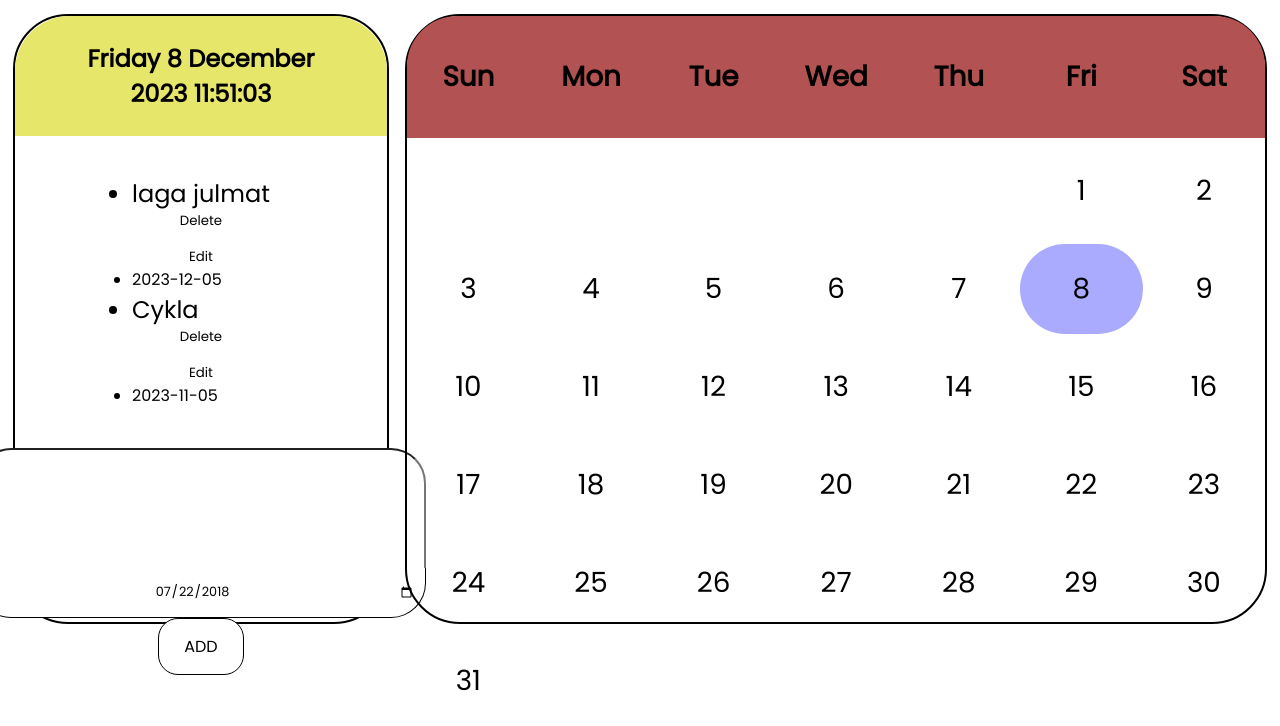
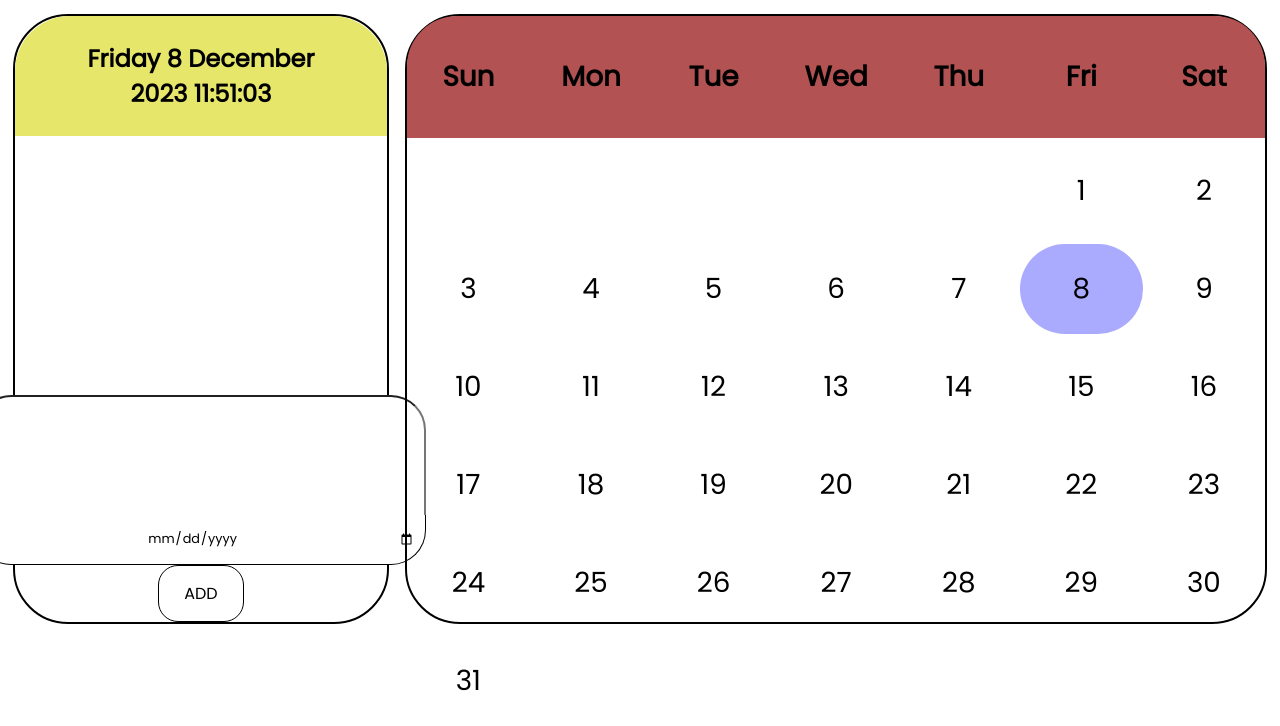
Before and after one commit to Vincent1Vincent2/Calendar, a website: page public/index.html in a window 1280 px wide. Shown: the part 135-861 px from the top of the page. Drawn offline with Linux system fonts and the light colour scheme.

Commit message:
updated index.html and main

```diff
--- a/public/index.html
+++ b/public/index.html
@@ -52,9 +52,7 @@
             class="chooseTodoDate"
             data-cy="todo-date-input"
             type="date"
-            value="2018-07-22"
-            min="2018-01-01"
-            max="2025-12-31"
+
           />
         </div>
         <button id="addTodo" class="addTodo" data-cy="save-todo-button">
--- a/public/main.js
+++ b/public/main.js
@@ -1,15 +1,6 @@
 window.addEventListener('DOMContentLoaded', main);
 
-let todos = [
-  {
-    title: 'laga julmat',
-    date: '2023-12-05',
-  },
-  {
-    title: 'Cykla',
-    date: '2023-11-05',
-  },
-];
+let todos = [];
 
 function main() {
   // load from LS
--- a/public/todos.js
+++ b/public/todos.js
@@ -45,19 +45,25 @@ function createTodoStructure() {
       createTodoStructure();
 
       generateCalendar(currentYear, currentMonth);
+    });
 
-    });
     editTodoBtn.addEventListener('click', function () {
       editTodoTitle(todo);
     });
 
-    function editTodoTitle(todo) {
-      const newTitle = prompt('Enter the new title for the todo:', todo.title);
-      if (newTitle !== null) {
-        todo.title = newTitle;
-        createTodoStructure();
-      }
-    }
+  }
+}
+
+function editTodoTitle(todo) {
+  const newTitle = prompt('Edit todo title', todo.title);
+  if (newTitle !== null) {
+    todo.title = newTitle;
+    createTodoStructure();
+
+    // todoTitleElement.setAttribute('contenteditable', 'true');
+    // todo.title = 'todo';
+    // add save button
+    // make sure whole content isn't editable
   }
 }
 
```
